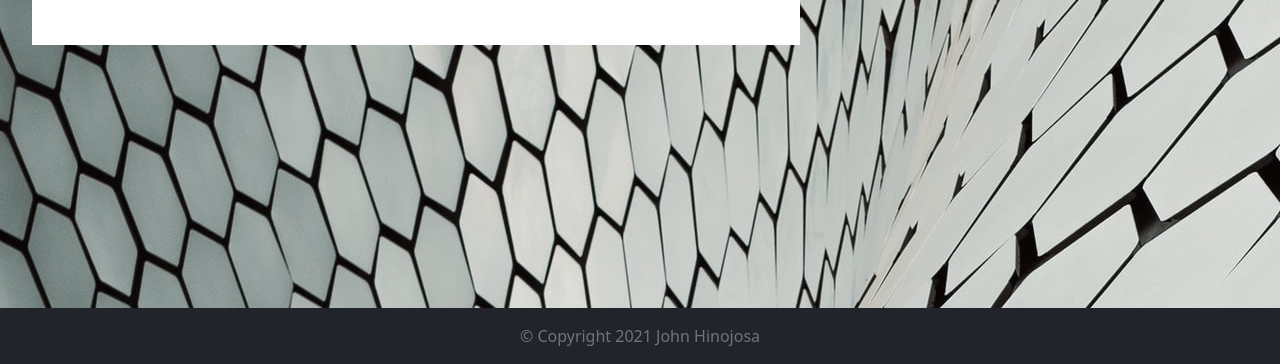
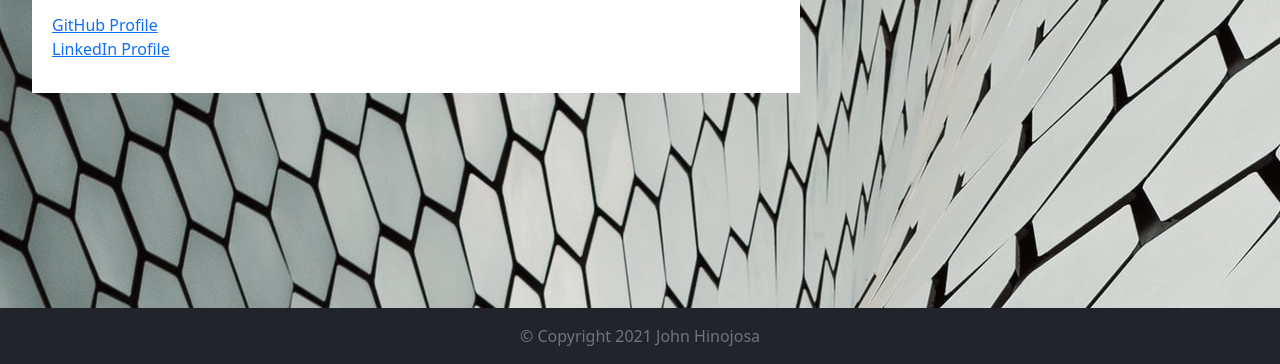
Before and after one commit to takolad/hw2-Responsive_Portfolio, a plain HTML site: page index.html in a window 1280 px wide. Shown: the part 436-800 px from the top of the page. Drawn offline with nearby package versions, Linux system fonts and the light colour scheme; a web font is replaced by a local one.

Commit message:
Added links to personal GitHub/LinkedIn to the about me (index)

```diff
--- a/index.html
+++ b/index.html
@@ -68,6 +68,8 @@
             watching movies (action/comedy/horror/thriller), and while I've never actually done it, I think I would be into
             indoor wallclimbing.
           </p>
+          <a href='https://github.com/takolad'>GitHub Profile</a></br>
+          <a href='https://www.linkedin.com/in/john-hinojosa-203996203/'>LinkedIn Profile</a>
         </div>
       </div>
     </div>
```
